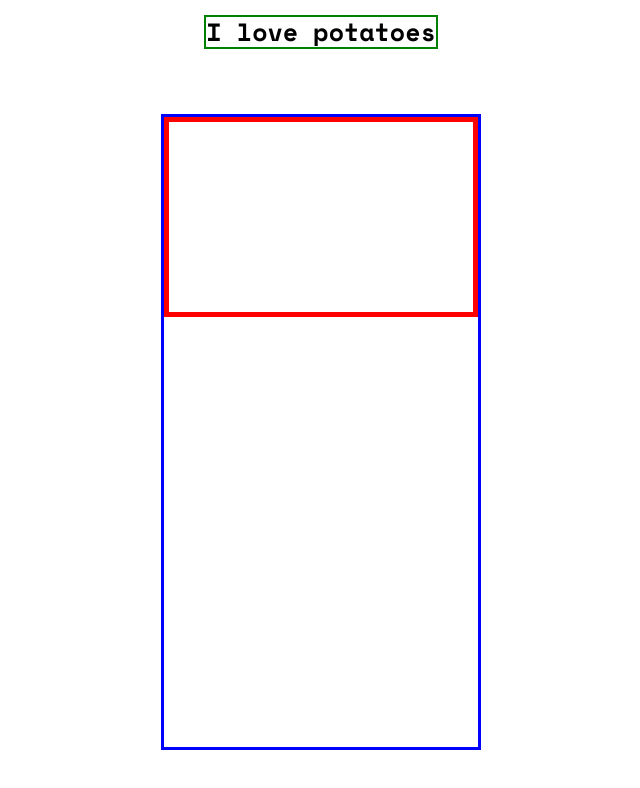
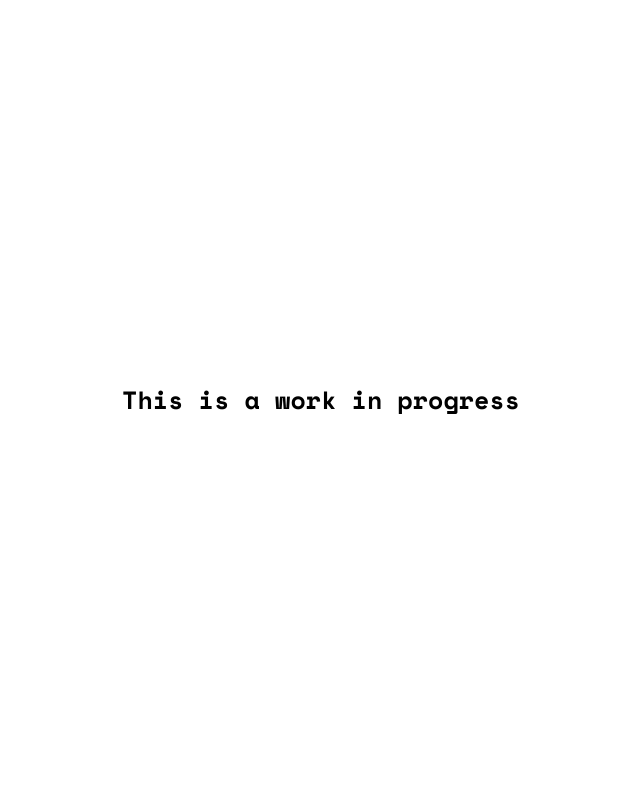
Before and after one commit to ElPatatone/personal-portfolio, a plain HTML site: page index.html in a window 1280 px wide. Shown: the whole page, without its empty margins (319-959 px from the left). Drawn offline with nearby package versions, Linux system fonts and the light colour scheme.

Commit message:
feat: work in progress prompt added

```diff
--- a/index.html
+++ b/index.html
@@ -9,7 +9,7 @@
 </head>
 <body>
     <header>
-        <h1>I love potatoes</h1>
+        <h1>This is a work in progress</Table></h1>
     </header>
     <main>
         <section class="box">
--- a/style.css
+++ b/style.css
@@ -95,7 +95,7 @@ header {
   align-items: center;
   margin-top: 15px;
   margin-bottom: 15px;
-  border: 2px solid green;
+
 
 }
 h1 {
@@ -104,24 +104,3 @@ h1 {
   font-size: 25px;
   /* border: 5px solid black; */
 }
-
-main {
-  height: 100%;
-  width: 320px;
-  margin-top: 50px;
-  margin-bottom: 50px;
-  border: 3px solid blue;
-
-}
-.box {
-  border: 5px solid red;
-  height: 200px;
-}
-
-.webgl
-{
-    position: fixed;
-    top: 0;
-    left: 0;
-    outline: none;
-}
```
